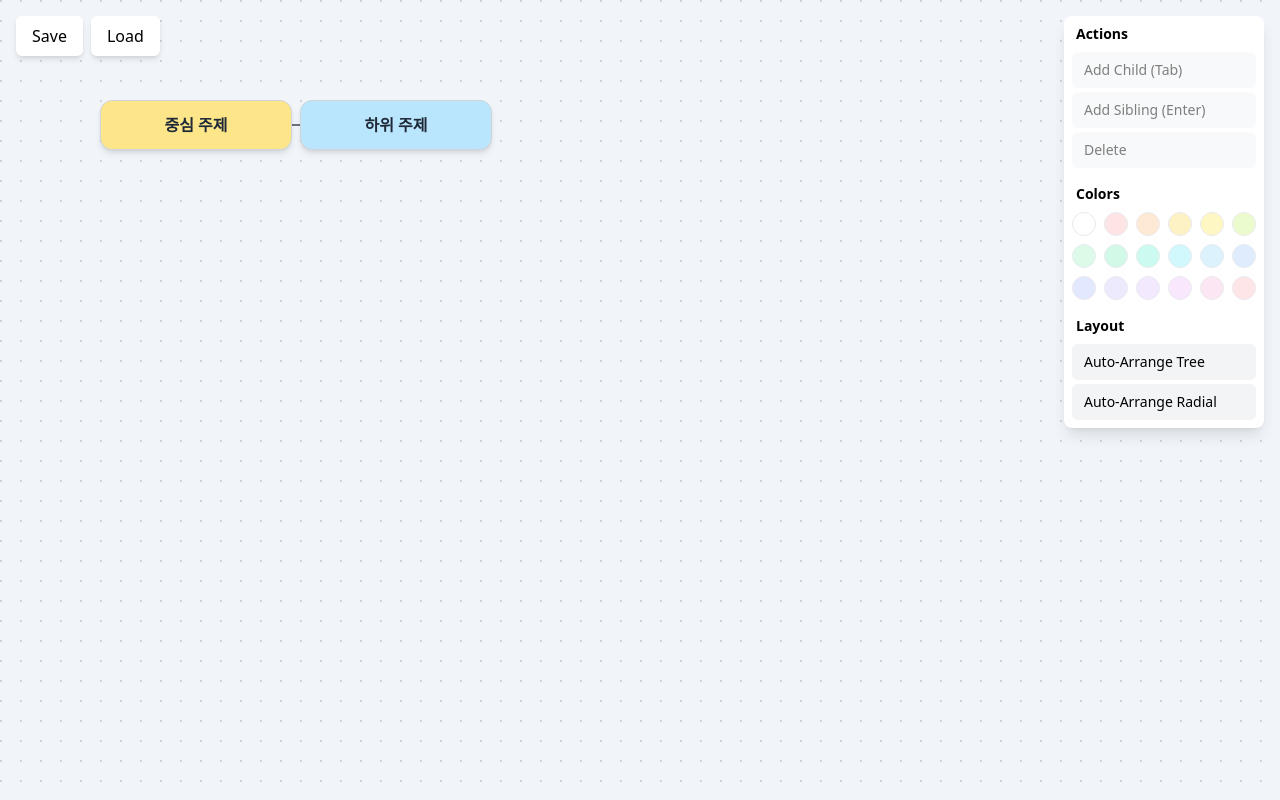
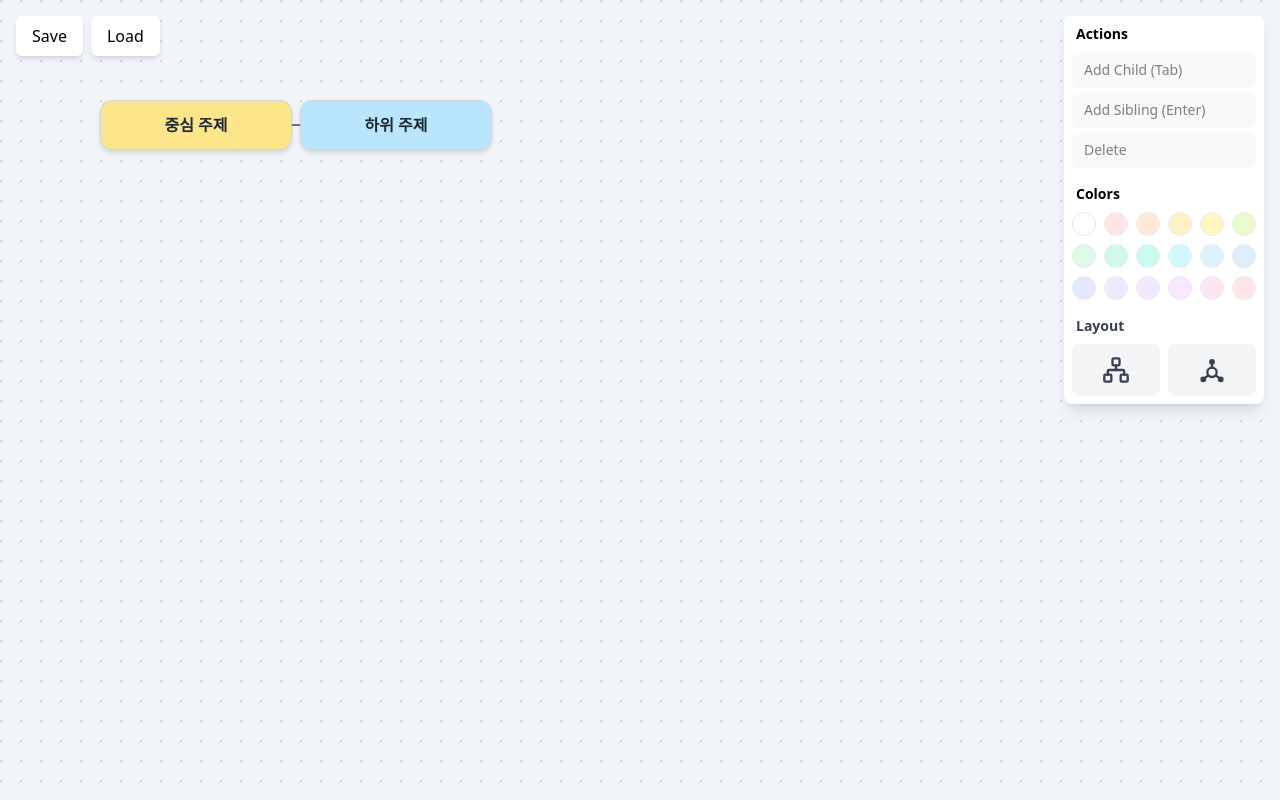
Before and after one commit to gksqls9735/mind-map, a React (Vite) app: page / in a window 1280 px wide. Built offline with nearby package versions, Linux system fonts and the light colour scheme.

Commit message:
Refactor: Represent Toolbar layout buttons with icons

```diff
--- a/package.json
+++ b/package.json
@@ -12,6 +12,7 @@
   },
   "dependencies": {
     "d3-hierarchy": "^3.1.2",
+    "lucide-react": "^0.544.0",
     "react": "^19.1.1",
     "react-dom": "^19.1.1",
     "zustand": "^5.0.8"
--- a/src/component/toolbar.tsx
+++ b/src/component/toolbar.tsx
@@ -1,9 +1,11 @@
-import { availableColors } from "@/constants";
+import { availableColors } from "@/constants/constants";
+import { RadialIcon } from "@/constants/icon";
 import { useNodeActions } from "@/hooks/use-node-actions";
 import { useMindMapStore } from "@/store/store";
+import { Network } from 'lucide-react';
 
 export default function Toolbar() {
-  const { selectedNodeId, updateNodeColor, autoLayout } = useMindMapStore();
+  const { selectedNodeId, updateNodeColor, autoLayout, layoutMode } = useMindMapStore();
   const { createChildNode, createSiblingNode, removeNode, canAddSibling } = useNodeActions();
 
   const handleColorChange = (color: string) => {
@@ -57,19 +59,32 @@ export default function Toolbar() {
       </div>
 
       <div>
-        <h3 className="font-bold text-sm mb-2 px-1">Layout</h3>
-        <div className="flex flex-col gap-1">
+        <h3 className="font-bold text-sm mb-2 px-1 text-gray-700">Layout</h3>
+        <div className="flex gap-2">
           <button
             onClick={() => autoLayout('tree')}
-            className="w-full px-3 py-2 text-sm text-left bg-gray-100 hover:bg-indigo-200 rounded-md"
+            className={`flex-1 p-3 rounded-lg transition-colors
+              ${layoutMode === 'tree'
+                ? 'bg-indigo-500 text-white'
+                : 'bg-gray-100 text-gray-700 hover:bg-indigo-100'
+              }
+            `}
+            title="Tree Layout"
           >
-            Auto-Arrange Tree
+            <Network size={28} className="mx-auto" />
           </button>
+
           <button
             onClick={() => autoLayout('radial')}
-            className="w-full px-3 py-2 text-sm text-left bg-gray-100 hover:bg-indigo-200 rounded-md"
+            className={`flex-1 p-3 rounded-lg transition-colors
+              ${layoutMode === 'radial'
+                ? 'bg-indigo-500 text-white'
+                : 'bg-gray-100 text-gray-700 hover:bg-indigo-100'
+              }
+            `}
+            title="Radial Layout"
           >
-            Auto-Arrange Radial
+            <RadialIcon size={28} className="mx-auto" />
           </button>
         </div>
       </div>
--- /dev/null
+++ b/src/constants/icon.tsx
@@ -0,0 +1,24 @@
+export const RadialIcon = ({ size = 40, className = '' }) => (
+  <svg
+    xmlns="http://www.w3.org/2000/svg"
+    width={size}
+    height={size}
+    viewBox="0 0 24 24"
+    fill="none"
+    stroke="currentColor"
+    strokeWidth="2"
+    strokeLinecap="round"
+    strokeLinejoin="round"
+    className={`transition-colors duration-200 ${className}`}
+  >
+    <circle cx="12" cy="14" r="4" fill="none"></circle>
+
+    <circle cx="12" cy="5" r="1.5" fill="currentColor"></circle>
+    <circle cx="19.5" cy="20" r="1.5" fill="currentColor"></circle>
+    <circle cx="4.5" cy="20" r="1.5" fill="currentColor"></circle>
+
+    <line x1="12" y1="10" x2="12" y2="6.5"></line>
+    <line x1="15.1" y1="16.5" x2="18.5" y2="19.2"></line>
+    <line x1="8.9" y1="16.5" x2="5.5" y2="19.2"></line>
+  </svg>
+);
--- a/src/store/store.ts
+++ b/src/store/store.ts
@@ -1,6 +1,8 @@
 import type { Edge, Node } from "@/type/common";
 import { create } from "zustand";
 import { stratify, tree } from 'd3-hierarchy';
+
+type LayoutMode = 'tree' | 'radial' | 'none';
 
 type MindMapState = {
   nodes: Node[];
@@ -8,6 +10,7 @@ type MindMapState = {
   draggingNodeId: string | null;
   selectedNodeId: string | null;
   editingNodeId: string | null;
+  layoutMode: LayoutMode;
   addNode: (node: Node) => void;
   addEdge: (edge: Edge) => void;
   updateNodePosition: (nodeId: string, movement: { x: number; y: number }) => void;
@@ -19,7 +22,7 @@ type MindMapState = {
   setEditingNodeId: (node: string | null) => void;
   deleteNode: (nodeIdToDelete: string | null) => void;
   setMindMap: (data: { nodes: Node[]; edges: Edge[] }) => void;
-  autoLayout: (layoutType: 'tree' | 'radial') => void;
+  autoLayout: (layoutType: LayoutMode) => void;
 }
 
 export const useMindMapStore = create<MindMapState>((set, get) => ({
@@ -33,6 +36,7 @@ export const useMindMapStore = create<MindMapState>((set, get) => ({
   draggingNodeId: null,
   selectedNodeId: null,
   editingNodeId: null,
+  layoutMode: 'none',
   addNode: (node) => set((state) => ({ nodes: [...state.nodes, node] })),
   addEdge: (edge) => set((state) => ({ edges: [...state.edges, edge] })),
   updateNodePosition: (nodeId, movement) =>
@@ -42,10 +46,11 @@ export const useMindMapStore = create<MindMapState>((set, get) => ({
           ? { ...node, position: { x: node.position.x + movement.x, y: node.position.y + movement.y } }
           : node
       ),
+      layoutMode: 'none',
     })),
   updateNodeDimension: (nodeId, dimension) =>
     set((state) => ({
-      nodes: state.nodes.map((node) => node.id === nodeId ? { ...node, ...dimension } : node)
+      nodes: state.nodes.map((node) => node.id === nodeId ? { ...node, ...dimension } : node),
     })),
   updateNodeLabel: (nodeId, label) =>
     set((state) => ({
@@ -153,7 +158,7 @@ export const useMindMapStore = create<MindMapState>((set, get) => ({
       };
     });
 
-    set({ nodes: newNodes });
+    set({ nodes: newNodes, layoutMode: layoutType });
   },
 }));
 
```
Also changed, not shown: src/constants/constants.ts (renamed from src/constants.ts), 1 other file (tests, documents, lock files or other folders).
